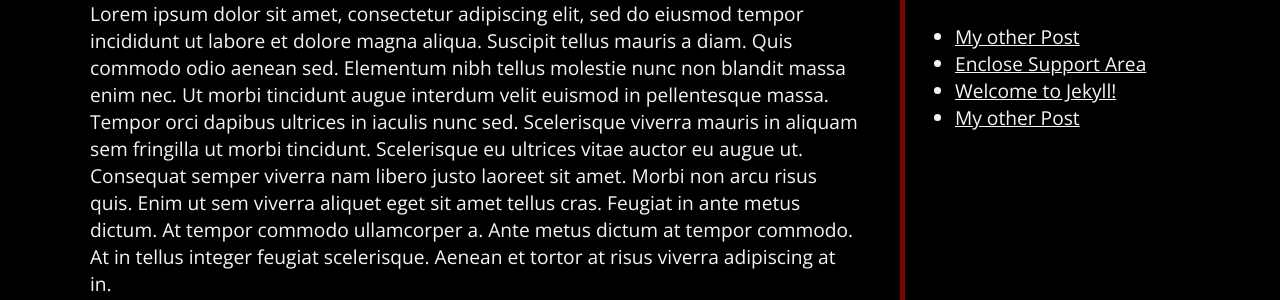
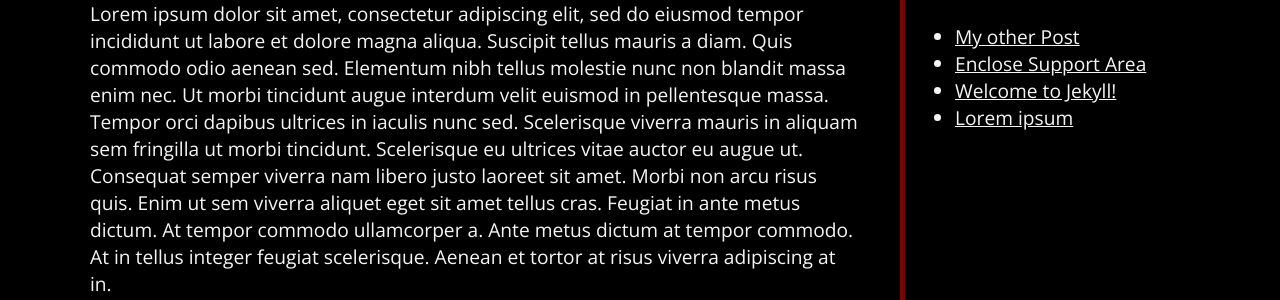
Before and after one commit to AustenMeier/AustenMeier.github., a Jekyll site: the page built from _posts/25-05-24-Lorem-Ipsum.markdown, in a window 1280 px wide. Shown: the part 156-456 px from the top of the page. Built offline with Jekyll 4.4.1, drawn with Linux system fonts in a browser that asks for light colours.

Commit message:
Update 25-05-24-Lorem-Ipsum.markdown

```diff
--- a/_posts/25-05-24-Lorem-Ipsum.markdown
+++ b/_posts/25-05-24-Lorem-Ipsum.markdown
@@ -1,6 +1,6 @@
 ---
 layout: post
-title:  "My other Post"
+title:  "Lorem ipsum"
 categories: jekyll update
 ---
 
```
